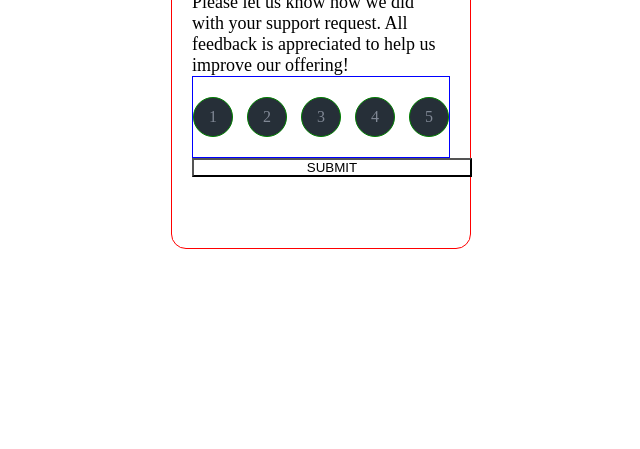
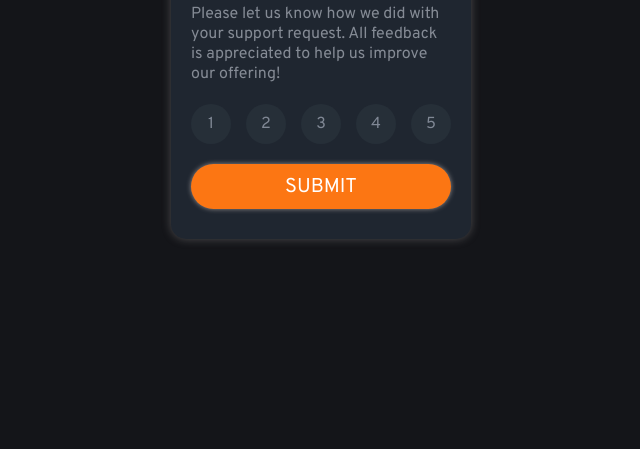
Before and after one commit to EduarCuri/encuesta_satisfaccion, a website: page index.html in a window 1280 px wide. Shown: the part 351-800 px from the top of the page, without its empty margins (319-959 px from the left). Drawn offline with Linux system fonts and the light colour scheme.

Commit message:
primera maquetacion terminada

```diff
--- a/index.html
+++ b/index.html
@@ -17,13 +17,16 @@
                 Please let us know how we did with your support request. All feedback is appreciated to help us improve our offering!
             </p>
             <div class="points-section">
-                <div class="point">1</div>
-                <div class="point">2</div>
-                <div class="point">3</div>
-                <div class="point">4</div>
-                <div class="point">5</div>
+                <div onclick="puntaje()" id="puntaje1" class="point">1</div>
+                <div onclick="puntaje()" id="puntaje2" class="point">2</div>
+                <div onclick="puntaje()" id="puntaje3" class="point">3</div>
+                <div onclick="puntaje()" id="puntaje4" class="point">4</div>
+                <div onclick="puntaje()" id="puntaje5" class="point">5</div>
             </div>
-            <button class="b-submit">SUBMIT</button>
+            <div class="button">
+                <p>SUBMIT</p>
+            </div>
         </div>
+        <script src="./scripts/main.js"></script>
     </body>
 </html>
--- a/scss/base/_typo.scss
+++ b/scss/base/_typo.scss
@@ -0,0 +1,2 @@
+@import url('https://fonts.googleapis.com/css2?family=Overpass:wght@400;700&display=swap');
+// font-family: 'Overpass', sans-serif;
--- a/scss/views/_inicio.scss
+++ b/scss/views/_inicio.scss
@@ -1,15 +1,19 @@
+body {
+    background-color: rgb(20,21,25);
     .container {
         position: absolute;
         top: 50%;
         left: 50%;
         transform: translate(-50%, -50%);
-    border: 1px solid red;
+        // border: 1px solid red;
         width: 300px;
-    height: 400px;
+        height: 380px;
         border-radius: 15px;
         padding: 20px;
+        background-color: rgb(31,38,48);
+        box-shadow: 0px 0px 10px rgba(167, 162, 162, 0.39);
         .star-container {
-        border: 1px solid red;
+            // border: 1px solid red;
             width: 45px;
             height: 45px;
             border-radius: 50px;
@@ -24,18 +28,24 @@
         }
         .principal-title {
             padding: 20px 0;
+            color: white;
+            font-family: 'Overpass', sans-serif;
+            font-weight: 400;
         }
         .information {
             font-size: 18px;
+            color: rgb(133,139,149);
+            font-family: 'Overpass', sans-serif;
+            font-size: 16px;
         }
         .points-section {
-        border: 1px solid blue;
+            // border: 1px solid blue;
             padding: 20px 0;
             display: flex;
             flex-direction: row;
             justify-content: space-between;
             .point {
-            border: 1px solid green;
+                // border: 1px solid green;
                 width: 40px;
                 height: 40px;
                 border-radius: 50px;
@@ -44,10 +54,32 @@
                 align-items: center;
                 background-color: rgb(38,47,56);
                 color: rgb(128,136,149);
+                font-family: 'Overpass', sans-serif;
+                cursor: pointer;
+                &:hover {
+                    background-color: rgb(252,118,19);
+                    color: black;
                 }
             }
-    .b-submit {
-        width: 280px;
-        background-color: white;
+        }
+        .button {
+            // border: 1px solid red;
+            border-radius: 40px;
+            height: 45px;
+            display: flex;
+            justify-content: center;
+            align-items: center;
+            background-color: rgb(252,118,19);
+            color: white;
+            font-size: 20px;
+            cursor: pointer;
+            font-family: 'Overpass', sans-serif;
+            font-weight: 400;
+            box-shadow: 0px 0px 5px rgb(148, 143, 143);
+            &:active {
+                background-color: rgba(197, 91, 15, 0.76);
+                box-shadow: none;
             }
         }
+    }
+}
```
Also changed, not shown: css/main.css. Lines whose indentation alone changed are shown as unchanged.
